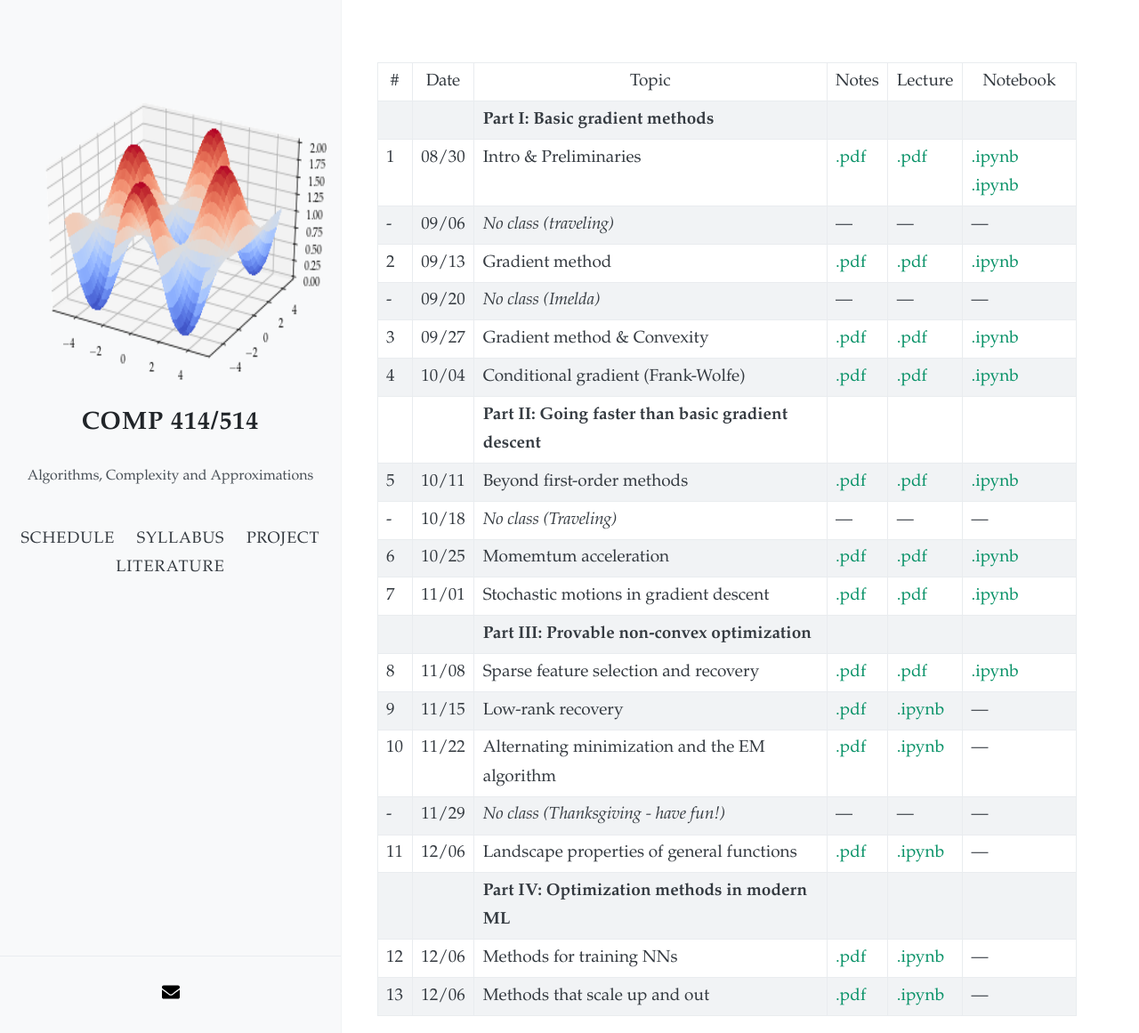
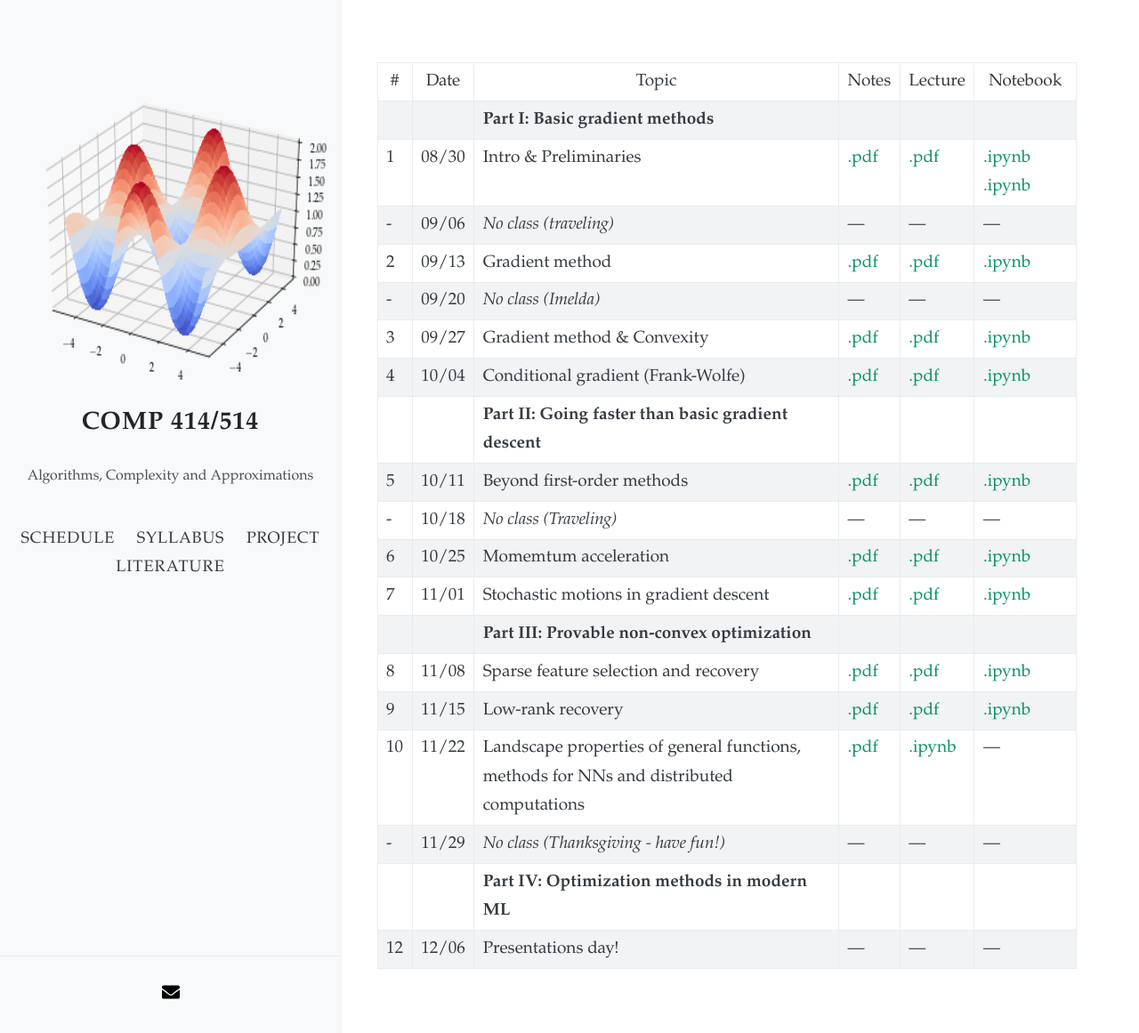
Before and after one commit to akyrillidis/comp414-514, a Jekyll site: the page built from schedule.md, in a window 1280 px wide and 1161 px high. Shown: the whole window at 89% size. Built offline with Jekyll 4.4.1, drawn with Linux system fonts in a browser that asks for light colours; nearby versions of some CDN libraries.

Commit message:
Update schedule.md

```diff
--- a/schedule.md
+++ b/schedule.md
@@ -21,10 +21,8 @@ layout: default
 | 7 | 11/01 | Stochastic motions in gradient descent | [.pdf]()  | [.pdf](/schedule/images/Lecture 7.pdf) | [.ipynb](/schedule/images/Chapter 7.ipynb) |
 | | | **Part III: Provable non-convex optimization** | | | |
 | 8 | 11/08 | Sparse feature selection and recovery | [.pdf]()  | [.pdf](/schedule/images/Lecture 8.pdf) | [.ipynb](/schedule/images/Chapter 8.ipynb) |
-| 9 | 11/15 | Low-rank recovery | [.pdf]()  | [.ipynb]()  | --- |
-| 10 | 11/22 | Alternating minimization and the EM algorithm | [.pdf]()  | [.ipynb]()  | --- |
+| 9 | 11/15 | Low-rank recovery | [.pdf]()  | [.pdf](/schedule/images/Lecture 9.pdf) | [.ipynb](/schedule/images/Chapter 9.ipynb) |
+| 10 | 11/22 | Landscape properties of general functions, methods for NNs and distributed computations | [.pdf]()  | [.ipynb]()  | --- |
 | - | 11/29 | *No class (Thanksgiving - have fun!)* | ---  | ---  | --- |
-| 11 | 12/06 | Landscape properties of general functions | [.pdf]()  | [.ipynb]()  | --- |
 | | | **Part IV: Optimization methods in modern ML** | | | |
-| 12 | 12/06 | Methods for training NNs  | [.pdf]()  | [.ipynb]()  | --- |
-| 13 | 12/06 | Methods that scale up and out | [.pdf]()  | [.ipynb]()  | --- |
+| 12 | 12/06 | Presentations day!  | ---  | ---  | --- |
```
